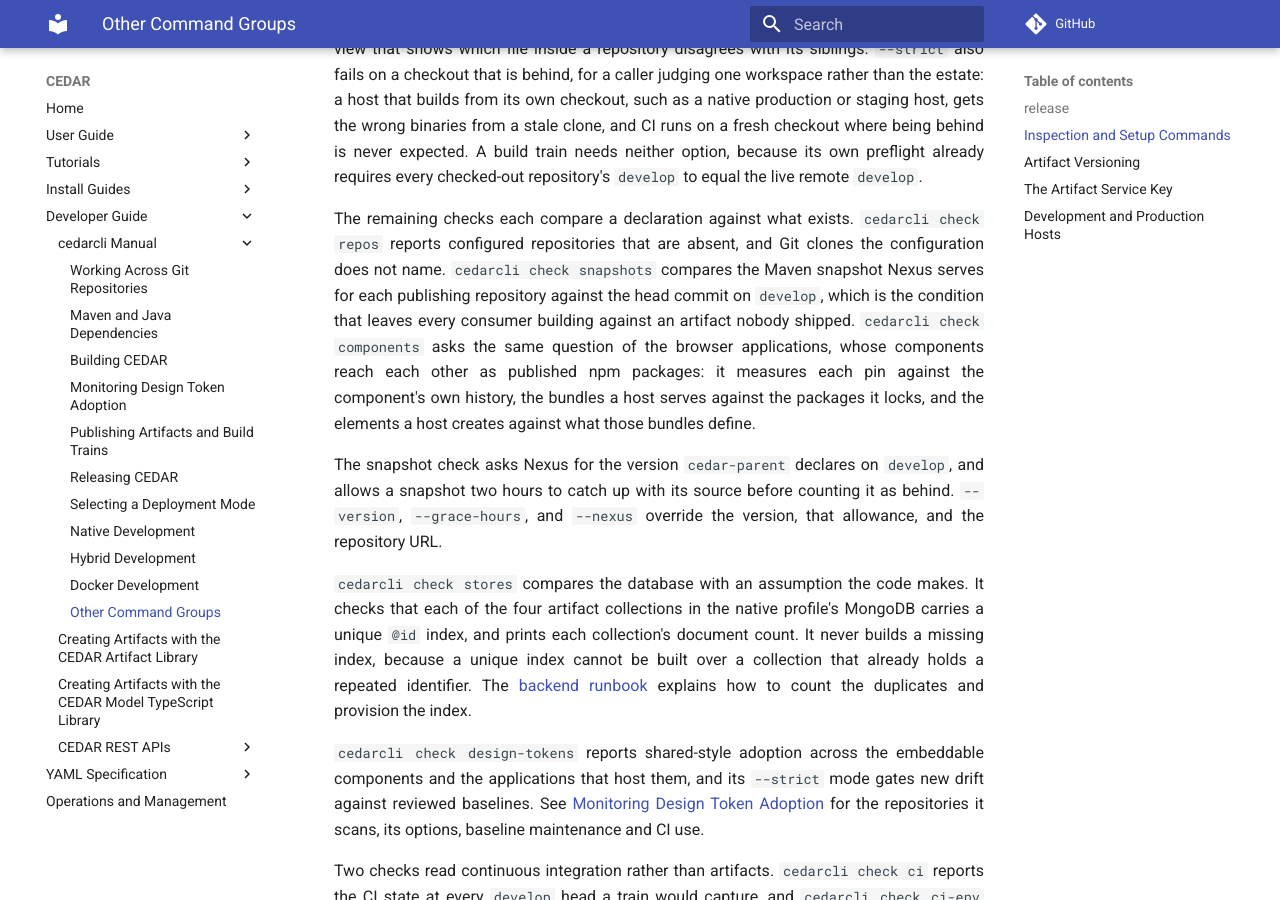
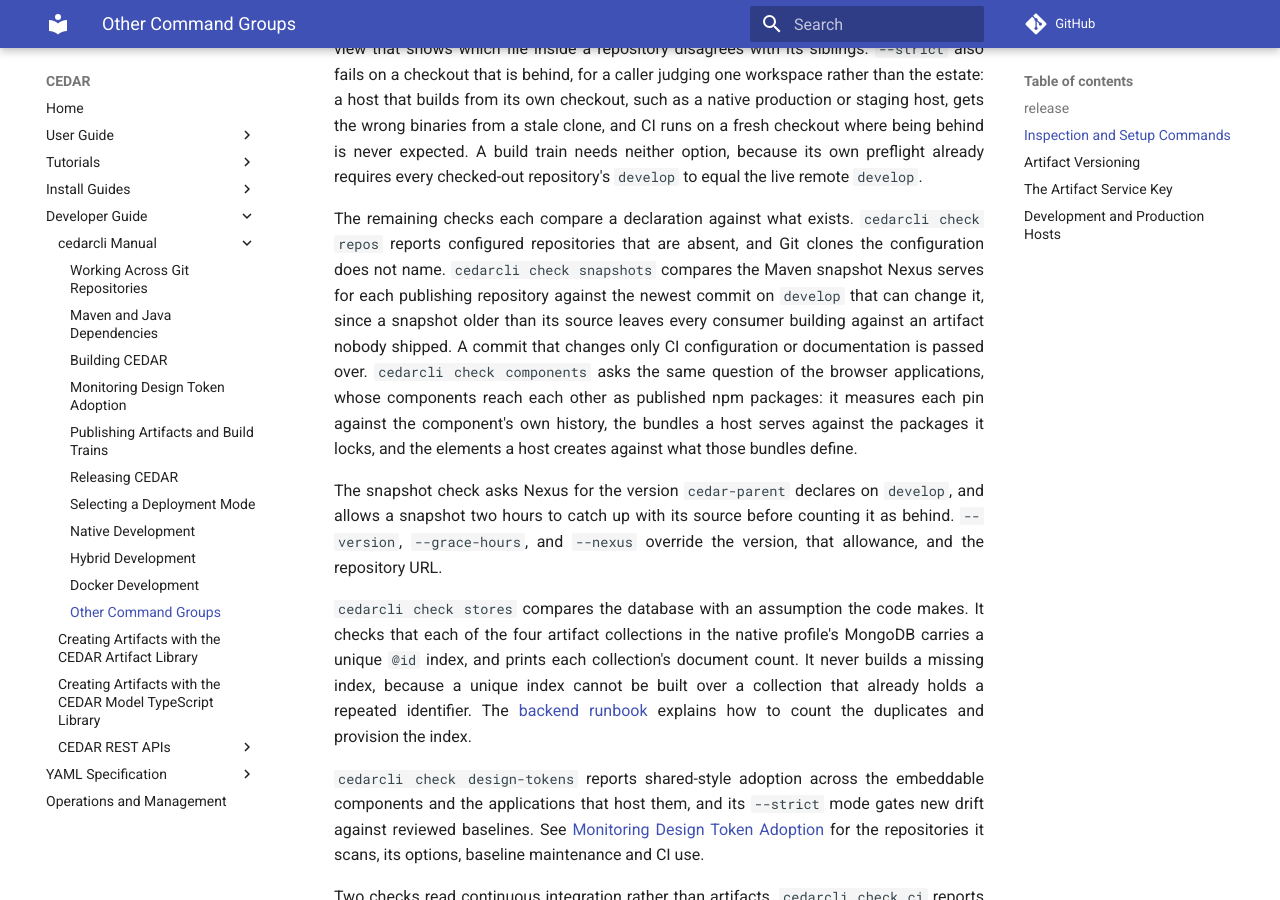
Before and after one commit to metadatacenter/cedar-mkdocs, an MkDocs documentation site: the page built from docs/developer-guide/cedarcli/other-commands.md, in a window 1280 px wide and 900 px high, scrolled down 2364 px. Built offline with MkDocs 1.6.1 and Material for MkDocs 9.7.7, drawn with Linux system fonts in a browser that asks for light colours; comment, search, counter and statistics services are not loaded.

Commit message:
Describe which commit a snapshot is compared with
The cedarcli manual says check snapshots compares each snapshot with the newest commit on develop that can change it, and passes over commits that change only CI configuration or documentation.

Co-Authored-By: Claude Opus 5.5 <noreply@anthropic.com>

```diff
--- a/docs/developer-guide/cedarcli/other-commands.md
+++ b/docs/developer-guide/cedarcli/other-commands.md
@@ -93,8 +93,9 @@ repository's `develop` to equal the live remote `develop`.
 The remaining checks each compare a declaration against what exists. `cedarcli check repos`
 reports configured repositories that are absent, and Git clones the configuration does not name.
 `cedarcli check snapshots` compares the Maven snapshot Nexus serves for each publishing repository
-against the head commit on `develop`, which is the condition that leaves every consumer building
-against an artifact nobody shipped. `cedarcli check components` asks the same question of the
+against the newest commit on `develop` that can change it, since a snapshot older than its source
+leaves every consumer building against an artifact nobody shipped. A commit that changes only CI
+configuration or documentation is passed over. `cedarcli check components` asks the same question of the
 browser applications, whose components reach each other as published npm packages: it measures each
 pin against the component's own history, the bundles a host serves against the packages it locks,
 and the elements a host creates against what those bundles define.
```
